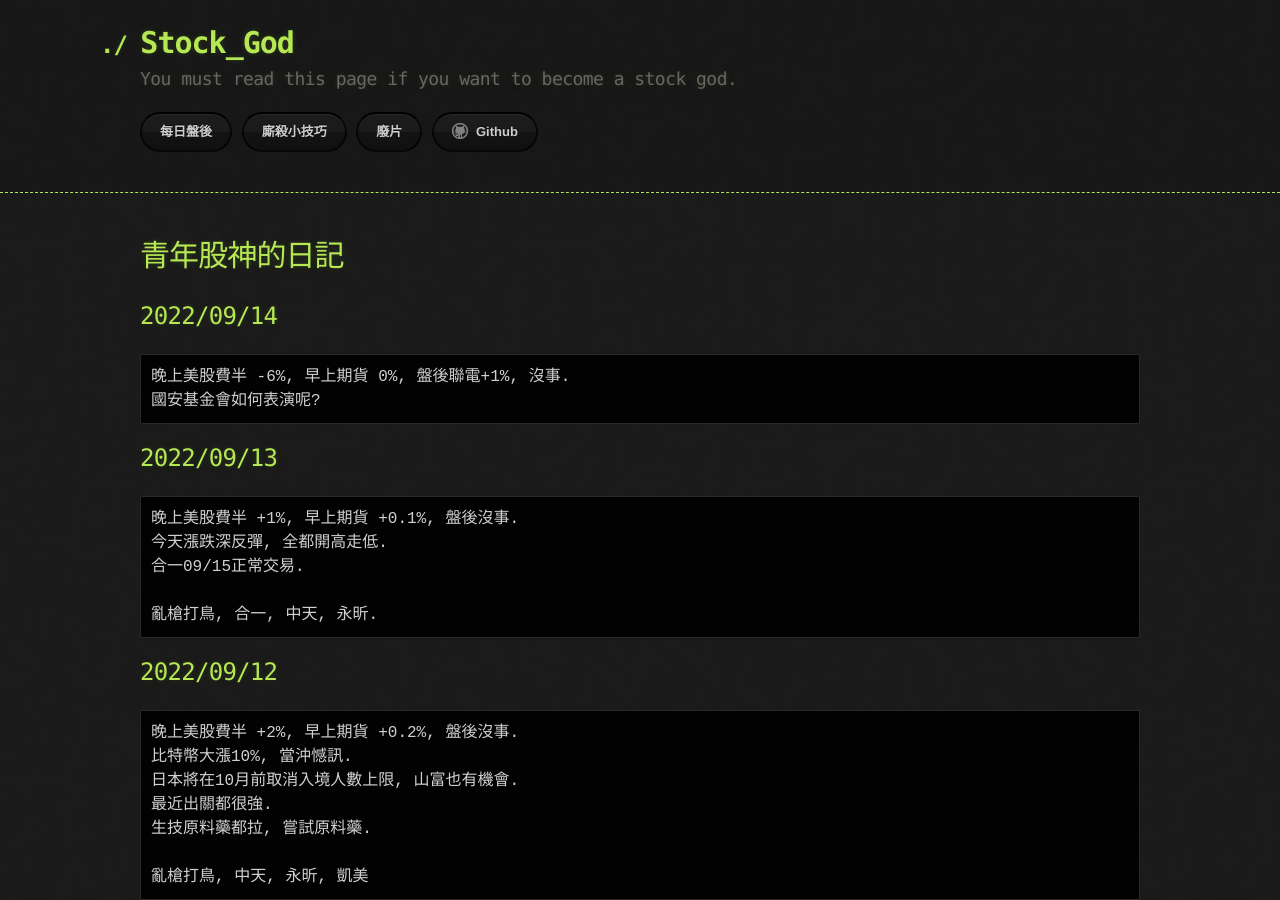
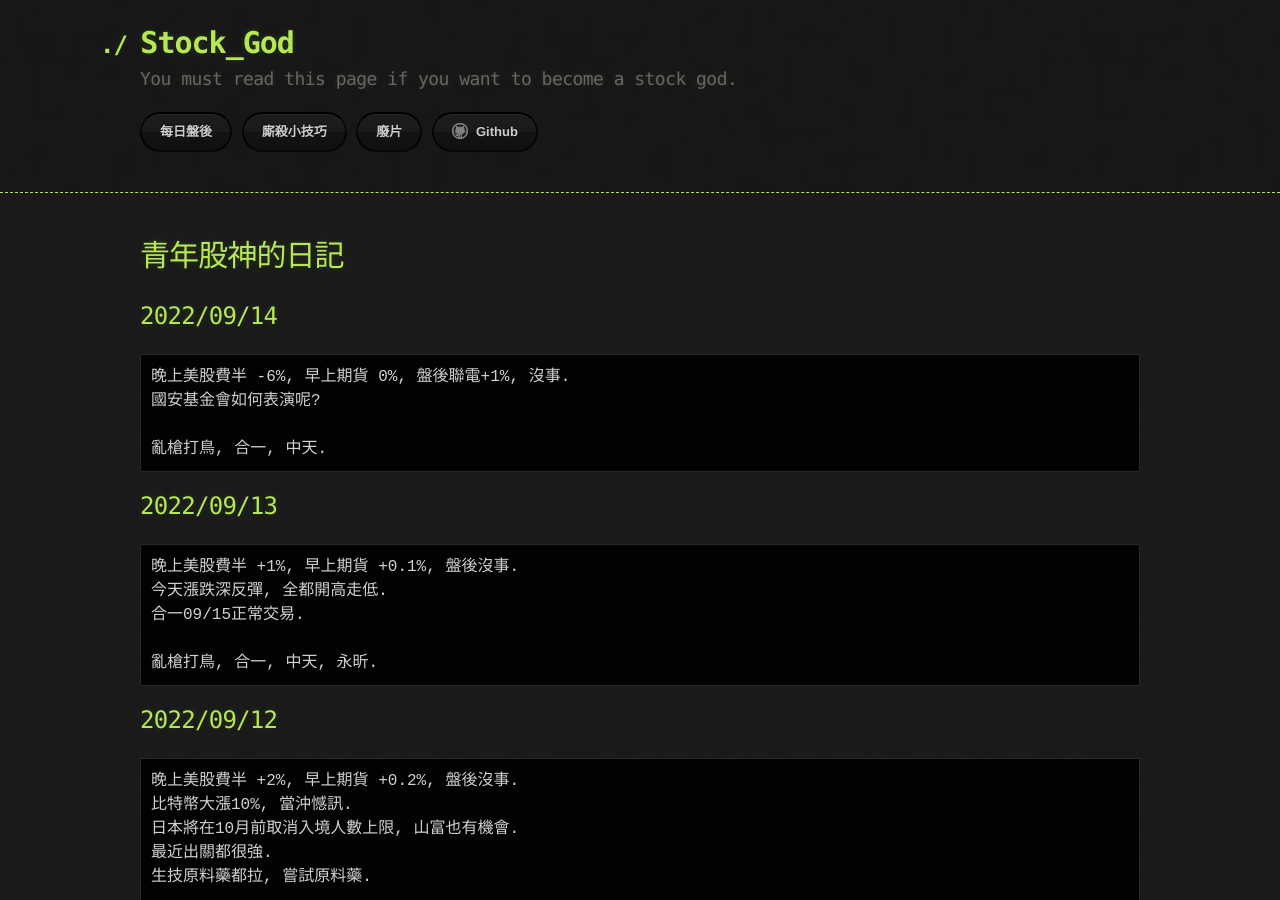
Before and after one commit to lepg5487/Stock_God, a Jekyll site: the page built from index.md, in a window 1280 px wide and 900 px high. Built offline with Jekyll 4.4.1, drawn with Linux system fonts in a browser that asks for light colours; our own code applies the rules of GitHub Pages for plain Markdown files.

Commit message:
Update index.md

````diff
--- a/index.md
+++ b/index.md
@@ -8,6 +8,8 @@ layout: testlayouts
 ```
 晚上美股費半 -6%, 早上期貨 0%, 盤後聯電+1%, 沒事.
 國安基金會如何表演呢?
+
+亂槍打鳥, 合一, 中天.
 ```
 
 ## 2022/09/13
````
